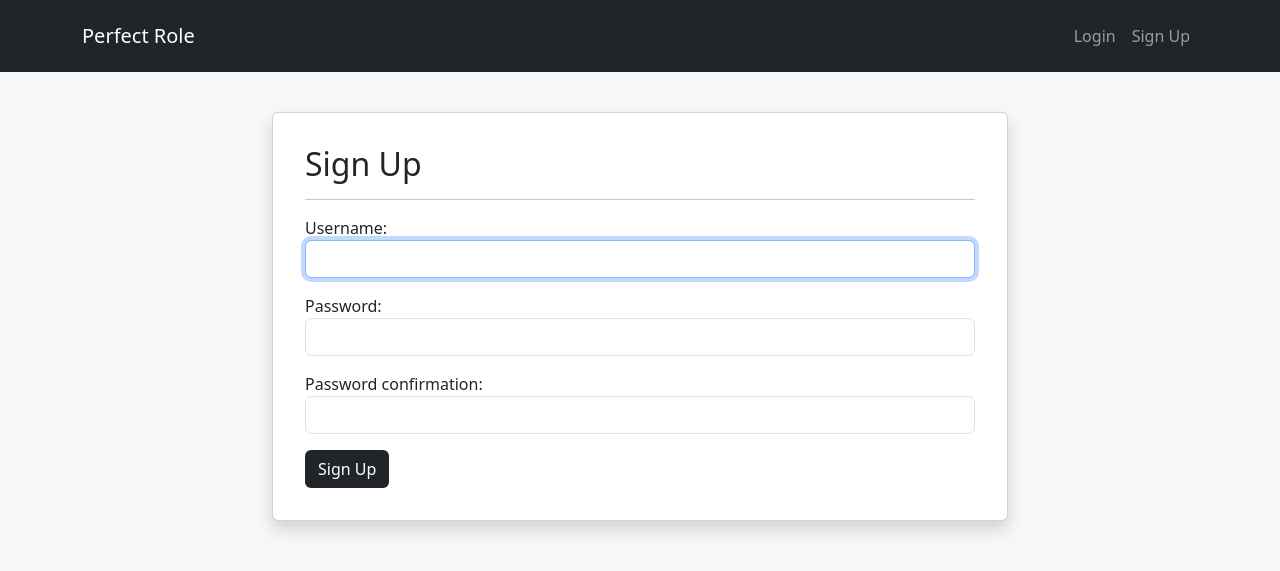
After one commit to CS2340Group5/Project2, a Django app: page /accounts/signup in a window 1280 px wide. The commit adds this page. Shown: the top 571 px of the page. Run offline with Django 5.2, Linux system fonts and the light colour scheme.

Commit message:
Created signup page (no functionality for the minute)

```diff
--- /dev/null
+++ b/perfect_role/accounts/forms.py
@@ -0,0 +1,15 @@
+from django.contrib.auth.forms import UserCreationForm
+from django.forms.utils import ErrorList
+from django.utils.safestring import mark_safe
+class CustomErrorList(ErrorList):
+    def __str__(self):
+        if not self:
+            return ''
+        return mark_safe(''.join([f'<div class="alert alert-danger" role="alert">{e}</div>' for e in self]))
+
+class CustomUserCreationForm(UserCreationForm):
+    def __init__(self, *args, **kwargs):
+        super(CustomUserCreationForm, self).__init__(*args, **kwargs)
+        for fieldname in ['username', 'password1', 'password2']:
+            self.fields[fieldname].help_text = None
+            self.fields[fieldname].widget.attrs.update({'class': 'form-control'})
--- /dev/null
+++ b/perfect_role/accounts/templates/accounts/signup.html
@@ -0,0 +1,24 @@
+{% extends 'base.html' %}
+{% block content %}
+<div class="p-3 mt-4">
+  <div class="container">
+    <div class="row justify-content-center">
+      <div class="col-md-8">
+        <div class="card shadow p-3 mb-4 rounded">
+          <div class="card-body">
+            <h2>Sign Up</h2>
+            <hr />
+            <form method="POST">
+              {% csrf_token %}
+              {{ template_data.form.as_p }}
+              <button type="submit"
+                class="btn bg-dark text-white">Sign Up
+              </button>
+            </form>
+          </div>
+        </div>
+      </div>
+    </div>
+  </div>
+</div>
+{% endblock content %}
--- /dev/null
+++ b/perfect_role/accounts/urls.py
@@ -0,0 +1,5 @@
+from django.urls import path
+from . import views
+urlpatterns = [
+    path('signup', views.signup, name='accounts.signup')
+]
--- /dev/null
+++ b/perfect_role/accounts/views.py
@@ -0,0 +1,19 @@
+from .forms import CustomUserCreationForm, CustomErrorList
+from django.shortcuts import render
+from django.shortcuts import redirect
+
+
+def signup(request):
+    template_data = {}
+    template_data['title'] = 'Sign Up'
+    if request.method == 'GET':
+        template_data['form'] = CustomUserCreationForm()
+        return render(request, 'accounts/signup.html', {'template_data': template_data})
+    elif request.method == "POST":
+        form = CustomUserCreationForm(request.POST, error_class=CustomErrorList)
+        if form.is_valid():
+            form.save()
+            return redirect('accounts.login')
+        else:
+            template_data['form'] = form
+            return render(request, 'accounts/signup.html', {'template_data': template_data})
--- a/perfect_role/perfect_role/settings.py
+++ b/perfect_role/perfect_role/settings.py
@@ -38,7 +38,8 @@ INSTALLED_APPS = [
     'django.contrib.sessions',
     'django.contrib.messages',
     'django.contrib.staticfiles',
-    'home'
+    'home',
+    'accounts'
 ]
 
 MIDDLEWARE = [
--- a/perfect_role/perfect_role/templates/base.html
+++ b/perfect_role/perfect_role/templates/base.html
@@ -24,7 +24,7 @@
             <a class="nav-link" href="#">Logout ({{ user.username }})</a>
             {% else %}
             <a class="nav-link" href="#">Login</a>
-            <a class="nav-link" href="#">Sign Up</a>
+            <a class="nav-link" href="{% url 'accounts.signup' %}">Sign Up</a>
             {% endif %}
           </div>
         </div>
--- a/perfect_role/perfect_role/urls.py
+++ b/perfect_role/perfect_role/urls.py
@@ -22,6 +22,7 @@ from django.conf import settings
 urlpatterns = [
     path('admin/', admin.site.urls),
     path('', include('home.urls')),
+    path('accounts/', include('accounts.urls')),
 ]
 
 urlpatterns += static(settings.MEDIA_URL, document_root=settings.MEDIA_ROOT)
```
Also changed, not shown: 1 other file.
